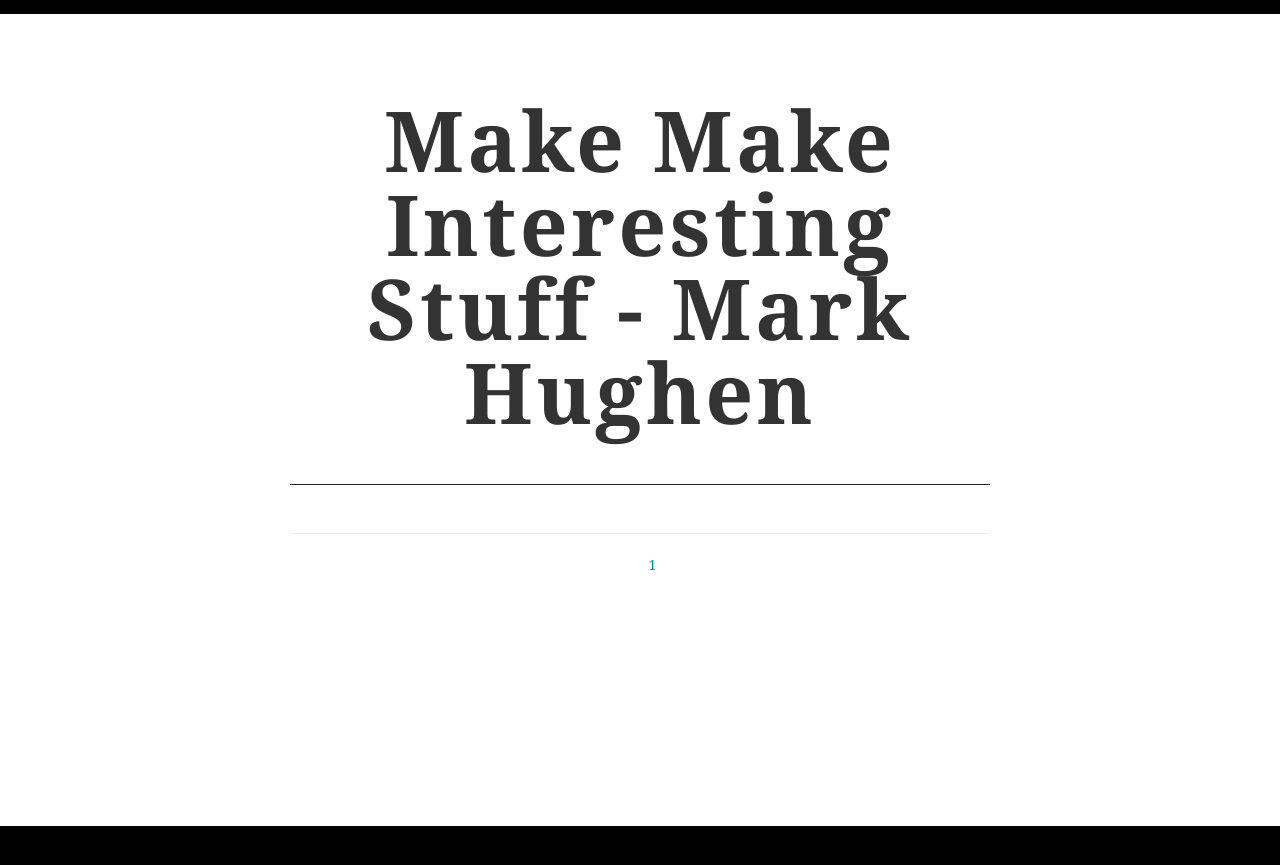
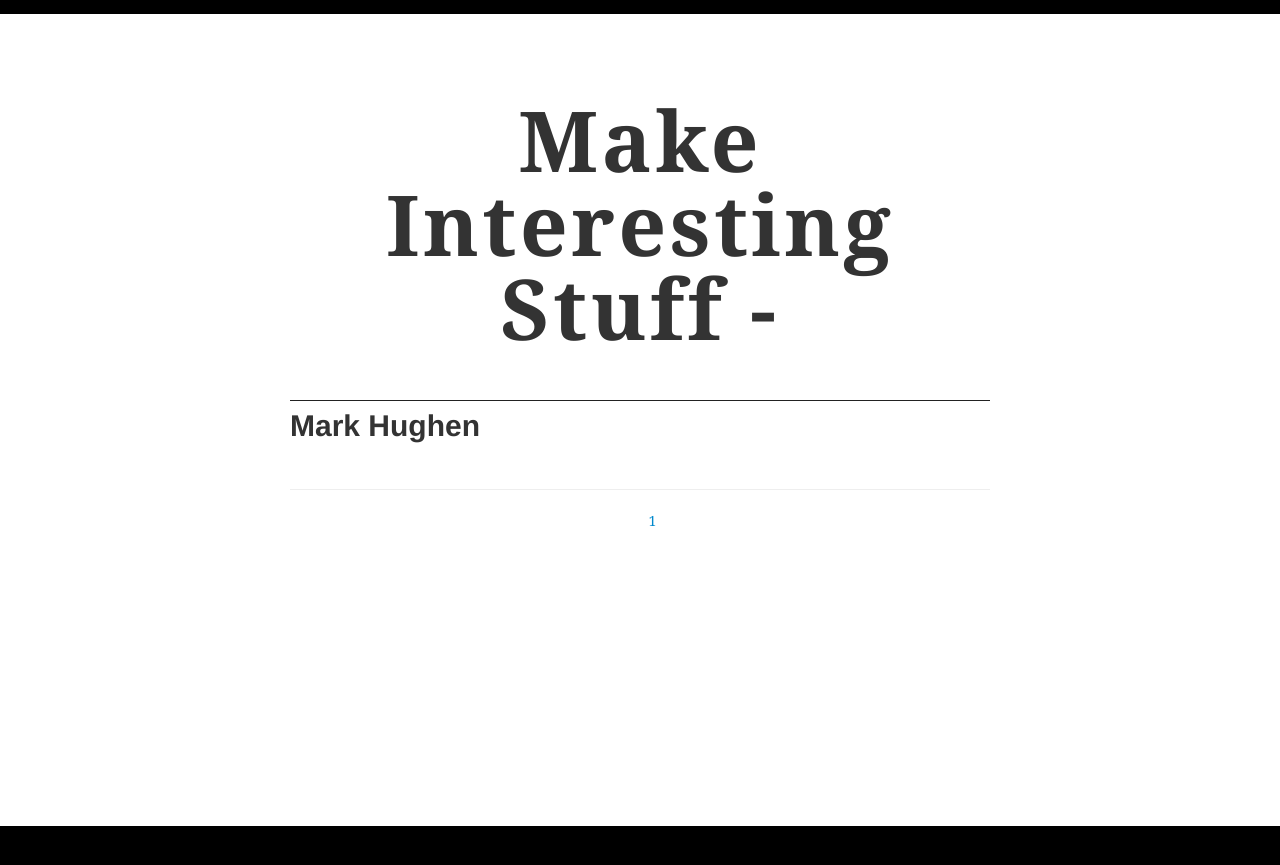
Before and after one commit to MarkHughen/MarkHughen.github.io, a Jekyll site: the page built from index.html, in a window 1280 px wide. Shown: the top 865 px of the page. Built offline with Jekyll 4.4.1, drawn with Linux system fonts in a browser that asks for light colours; nearby versions of some CDN libraries; some web fonts are replaced.

Commit message:
Update index.html

```diff
--- a/index.html
+++ b/index.html
@@ -9,7 +9,7 @@ title: Make Interesting Stuff
     <main class="container">
     	<div class="row-fluid">
     		<section class="content">
-                <h1>Make Make Interesting Stuff - Mark Hughen</h1>
+                <h1>Make Interesting Stuff - <h2>Mark Hughen</h2></h1>
     		</section>
     		<ul class="entries">
     		{% for post in paginator.posts %}
```
